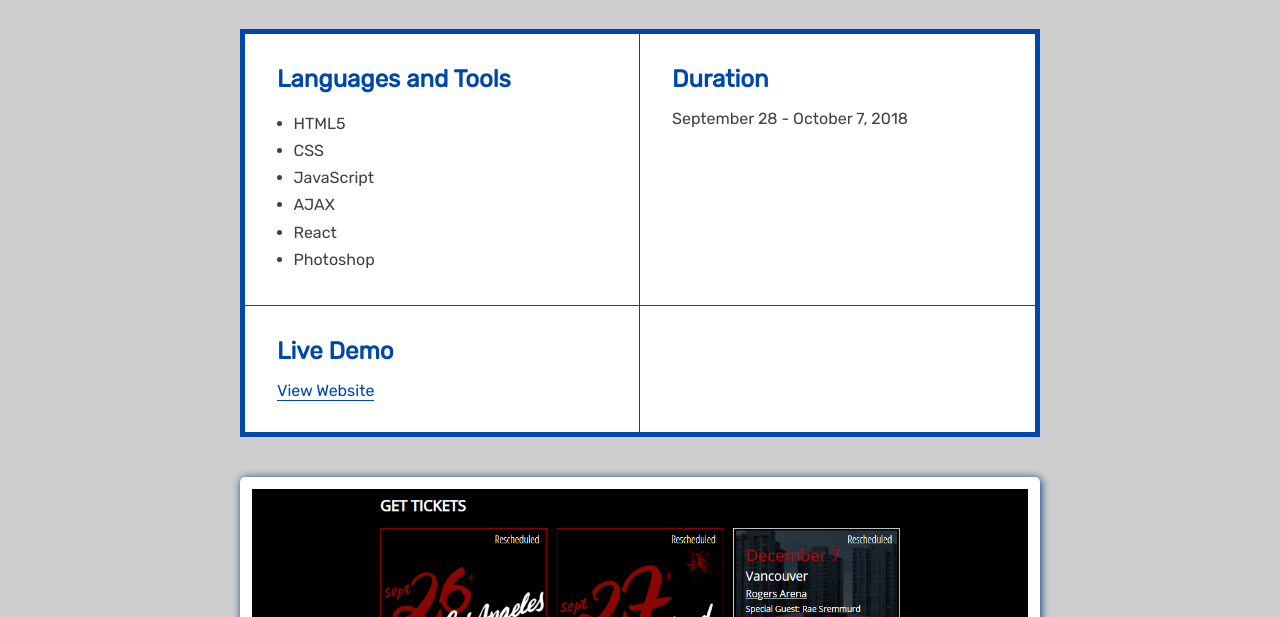
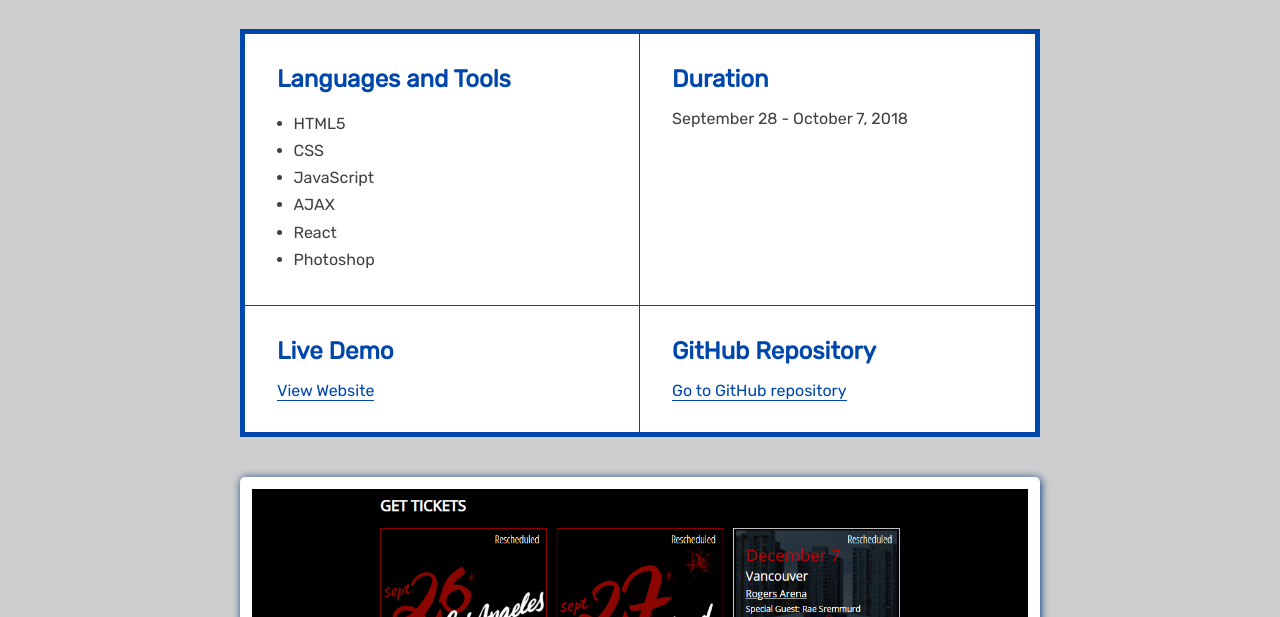
Before and after one commit to raynathanlow/raynathanlow.github.io, a website: page this-is-america-tour/index.html in a window 1280 px wide. Shown: the part 183-800 px from the top of the page. Drawn offline with Linux system fonts and the light colour scheme.

Commit message:
Add GitHub link

```diff
--- a/this-is-america-tour/index.html
+++ b/this-is-america-tour/index.html
@@ -59,6 +59,10 @@
                     <h2>Live Demo</h2>
                     <a href="https://raynathanlow.com/this-is-america-tour-website-redesign/" target="_blank">View
                         Website</a>
+                </section>
+                <section>
+                    <h2>GitHub Repository</h2>
+                    <a href="https://github.com/rnlow/this-is-america-tour-website-redesign" target="_blank">Go to GitHub repository</a>
                 </section>
             </div>
 
```
